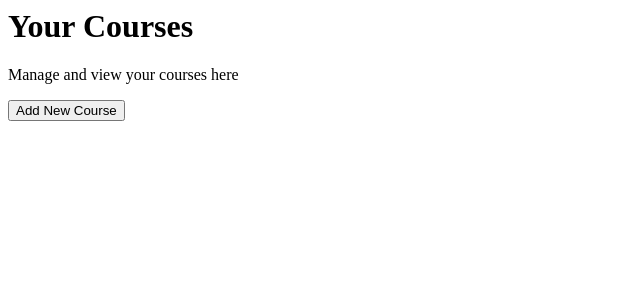
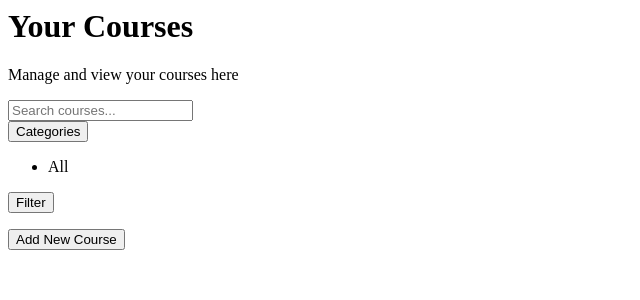
Before and after one commit to ilyassan/youdemy, a PHP site: page /courses/index.php in a window 1280 px wide. Shown: the top 300 px of the page, without its empty margins (0-640 px from the left). Run offline with PHP 8.4, Linux system fonts and the light colour scheme; data that the repository does not hold is empty.

Commit message:
#73 Implement the filterbar in the teacher courses page.

```diff
--- a/app/View/teacher/courses/index.php
+++ b/app/View/teacher/courses/index.php
@@ -5,6 +5,52 @@
         <p class="mt-4 text-xl text-gray-600">Manage and view your courses here</p>
     </div>
 
+        <!-- Filter Section -->
+        <form class="bg-white rounded-xl shadow-lg p-6 mb-12">
+        <div class="flex flex-wrap items-center justify-between gap-6">
+            <!-- Search Input -->
+            <div class="relative flex-1 min-w-44">
+                <input type="text" value="<?= $_GET['keyword'] ?? '' ?>" autocomplete="off" name="keyword" placeholder="Search courses..." class="w-full outline-none pl-10 pr-4 py-2 border border-gray-300 rounded-lg focus:ring-2 focus:ring-indigo-500 focus:border-indigo-500">
+                <span class="absolute left-3 top-1/2 -translate-y-1/2 text-gray-400">
+                    <i class="fas fa-search"></i>
+                </span>
+            </div>
+            <div class="flex gap-6 items-center justify-center flex-wrap">
+                <!-- Categories (Custom Dropdown) -->
+                <div class="relative flex-1">
+                    <input id="category_id" type="hidden" name="category_id" value="">
+                    <button
+                        type="button"
+                        id="categoriesDropdown"
+                        class="flex items-center border border-gray-300 rounded-md px-4 py-2 w-full bg-white text-gray-500 focus:outline-none"
+                    >
+                        <i class="fas fa-layer-group text-gray-500 mr-2"></i>
+                        <span id="selectedCategories">
+                            <?= htmlspecialchars(($category = current(array_filter($categories, fn($cat) => $cat->getId() == ($_GET['category_id'] ?? 0)))) ? $category->getName() : "Categories") ?>
+                        </span>
+                        <i class="fas fa-chevron-down ml-2 text-gray-400"></i>
+                    </button>
+                    <!-- Dropdown Options -->
+                    <ul
+                        id="categoriesDropdownMenu"
+                        class="absolute dropdown-menu hidden bg-white shadow-md rounded-md w-full mt-2 z-10"
+                    >
+                        <li class="px-4 py-2 hover:bg-gray-100 cursor-pointer" onclick="selectOption('categoriesDropdown', 'selectedCategories', '<?= htmlspecialchars('All') ?>')"><?= htmlspecialchars("All") ?></li>
+                        <?php foreach ($categories as $category): ?>
+                            <li class="px-4 py-2 hover:bg-gray-100 cursor-pointer" onclick="selectOption('categoriesDropdown', 'selectedCategories', '<?= htmlspecialchars($category->getName()) ?>', '<?= htmlspecialchars($category->getId()) ?>')"><?= htmlspecialchars($category->getName()) ?></li>
+                        <?php endforeach; ?>
+                    </ul>
+                </div>
+
+                <!-- Filter Button -->
+                <div class="flex justify-center flex-1 whitespace-nowrap">
+                    <button class="px-10 bg-indigo-600 text-white py-2.5 rounded-lg font-medium hover:bg-indigo-700 transition-colors">
+                        <i class="fas fa-filter mr-2"></i> Filter
+                    </button>
+                </div>
+            </div>
+        </div>
+    </form>
 
     <!-- Course Grid -->
     <div class="grid grid-cols-1 md:grid-cols-2 lg:grid-cols-3 gap-8">
```
